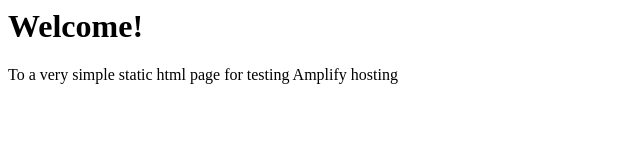
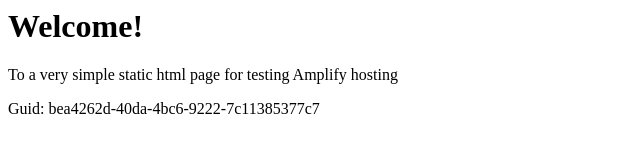
Before and after one commit to aws-aemilia-sin/Github-PR-Commit-Integration-Test-DoNotTouch-v1-prod-ap-southeast-1, a website: page src/index.html in a window 1280 px wide. Shown: the whole page, without its empty margins (0-640 px from the left). Drawn offline with Linux system fonts and the light colour scheme.

Commit message:
commit from integ tests

```diff
--- a/src/index.html
+++ b/src/index.html
@@ -1,3 +1,5 @@
+
+
 <html lang="en">
 
 <head>
@@ -10,6 +12,6 @@
 <body>
     <h1>Welcome!</h1>
     <p>To a very simple static html page for testing Amplify hosting</p>
-</body>
+    <p>Guid: bea4262d-40da-4bc6-9222-7c11385377c7</p></body>
 
 </html>
```
